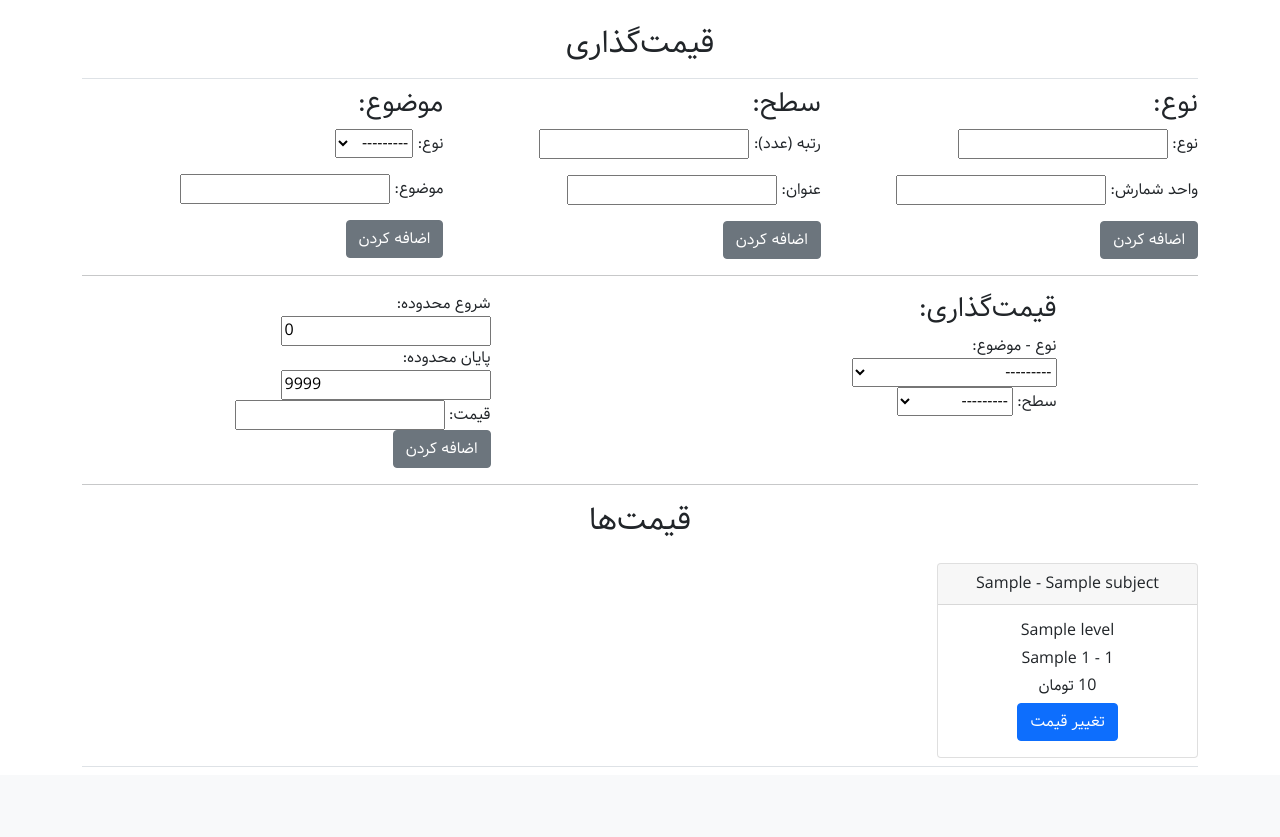
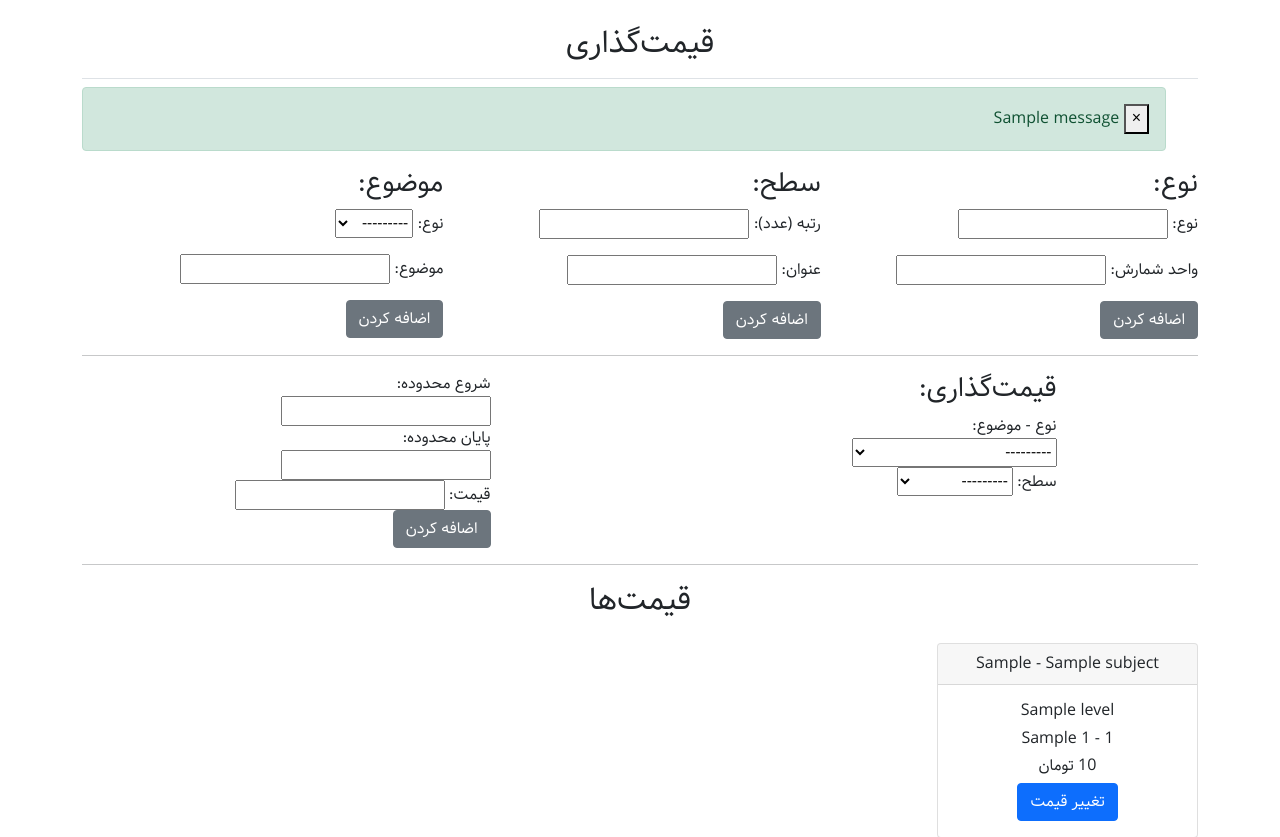
Before and after one commit to ali-nakhaee/shaya_media, a Django app: page /shop/pricing/ in a window 1280 px wide. Shown: the part 58-895 px from the top of the page. Before the commit the page ends 825 px from the top, so only its background shows below. Run offline with Django 5.2, Linux system fonts and the light colour scheme; tables that the repository leaves empty hold one stand-in row (values such as "Sample post"); one stand-in notice (Sample message) is shown.

Commit message:
Post method added to EditPrice view.

```diff
--- a/shop/models.py
+++ b/shop/models.py
@@ -29,8 +29,8 @@ class Price(models.Model):
     type = models.ForeignKey(Type, on_delete=models.CASCADE)
     subject = models.ForeignKey(Subject, on_delete=models.CASCADE)
     level = models.ForeignKey(Level, on_delete=models.CASCADE)
-    min_range = models.IntegerField(default=0)   # Minimum value for this price range based on Type.unit
-    max_range = models.IntegerField(default=9999)   # Maximum value for this price range based on Type.unit
+    min_range = models.IntegerField()   # Minimum value for this price range based on Type.unit
+    max_range = models.IntegerField()   # Maximum value for this price range based on Type.unit
     price = models.IntegerField()
 
     def __str__(self):
--- a/shop/templates/shop/pricing.html
+++ b/shop/templates/shop/pricing.html
@@ -7,6 +7,21 @@
 {% endblock page_header %}
 
 {% block content %}
+
+{% if messages %}
+<ul class="messages">
+  {% for message in messages %}
+  <div class="container-fluid p-0">
+    <div class="alert alert-{{ message.tags }} alert-dismissible" role="alert" >
+      <button type="button" class="close" data-bs-dismiss="alert" aria-label="Close">
+        <span aria-hidden="True">&times;</span>
+      </button>
+      {{ message }}
+    </div>
+  </div>
+  {% endfor %}
+</ul>
+{% endif %}
 
 <div class="row g-3">
 <div class="col-md-4 mx-auto">
@@ -75,25 +90,6 @@
       </div>
     </div>
 
-
-    <!--<div class="card" style="width: 18rem;">
-        <div class="card-body">
-        <h5 class="card-title">{{ price.subject }}</h5>
-        <h6 class="card-subtitle mb-2 text-muted">{{ price.level }}</h6>
-        <p class="card-body">
-          {{ price.min_range }}
-          {{ price.max_range }}
-          {{ price.price }}
-        </p>
-      </div>
-    </div>-->
-
-    <!--<h4>{{ price.type }}</h4>
-    <h4>{{ price.subject }}</h4>
-    <h4>{{ price.level }}</h4>
-    <h4>{{ price.min_range }}</h4>
-    <h4>{{ price.max_range }}</h4>
-    <h4>{{ price.price }}</h4>-->
 {% endfor %}
 </div>
 
--- a/shop/views.py
+++ b/shop/views.py
@@ -1,6 +1,7 @@
-from django.shortcuts import render
+from django.shortcuts import render, redirect
 from django.views import View
 from django.http import Http404
+from django.contrib import messages
 
 from .models import Price
 from .forms import TypeForm, SubjectForm, LevelForm, PriceForm
@@ -15,7 +16,7 @@ class Pricing(View):
                 'subject_form': SubjectForm(),
                 'price_form': PriceForm(),
             }
-        prices = Price.objects.all().order_by('type__type').order_by('subject__subject').order_by('level__level_num')
+        prices = Price.objects.all().order_by('type__type', 'subject__subject', 'level__level_num', 'min_range')
         self.context = {
             'forms': forms,
             'prices': prices,
@@ -77,3 +78,11 @@ class EditPrice(View):
         price = self.get_model(price_id)
         form = PriceForm(instance=price)
         return render(request, "shop/edit_price.html", {'form': form})
+
+    def post(self, request, price_id):
+        price = self.get_model(price_id)
+        form = PriceForm(instance=price, data=request.POST)
+        if form.is_valid():
+            form.save()
+            messages.success(request, 'قیمت با موفقیت تغییر کرد.')
+        return redirect("shop:pricing")
```
